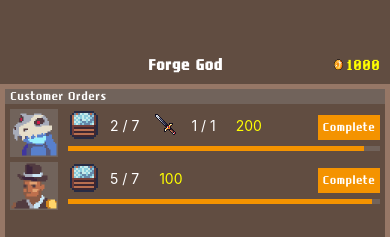
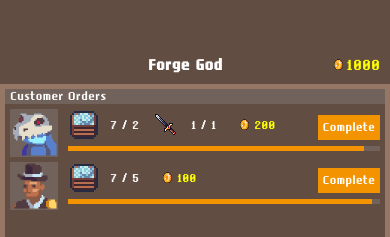
Before and after one commit to Aleksandr175/forgegod, a React Native app: screen / in a window 390 px wide. Shown: the top 237 px of the page. Built offline with nearby package versions, Linux system fonts and the light colour scheme.

Commit message:
Fix layout

```diff
--- a/src/App.tsx
+++ b/src/App.tsx
@@ -25,7 +25,7 @@ export const App = () => {
   const [page, setPage] = useState('orders');
   const [mineLvl, setMineLvl] = useState(1);
   const [money, setMoney] = useState(1000);
-  const [maxOrders, setMaxOrders] = useState(5);
+  const [maxOrdersQty, setMaxOrdersQty] = useState(5);
 
   const [loaded] = useFonts({
     LGGothic: require('./fonts/LGGothic.ttf'),
@@ -104,16 +104,15 @@ export const App = () => {
   const [orders, setOrders] = useState<IOrder[]>([]);
   const [customerOrders, setCustomerOrders] = useState<ICustomerOrder[]>([]);
 
+  const customerOrdersRef = useRef(customerOrders);
+
+  useEffect(() => {
+    customerOrdersRef.current = customerOrders;
+  }, [customerOrders]);
+
   useEffect(() => {
     createOrder(2, 10);
     createOrder(3, 2);
-    createOrder(3, 1);
-    createOrder(3, 1);
-    createOrder(3, 1);
-    createOrder(3, 1);
-    createOrder(3, 1);
-    createOrder(3, 1);
-    createOrder(3, 1);
     createOrder(3, 1);
     createOrder(3, 1);
     createOrder(3, 1);
@@ -172,6 +171,7 @@ export const App = () => {
   ]);
 
   const timer = useRef();
+  const dayTimer = useRef();
 
   useEffect(() => {
     // @ts-ignore
@@ -182,7 +182,22 @@ export const App = () => {
     };
   }, []);
 
-  const handleTimer = () => {
+  useEffect(() => {
+    // @ts-ignore
+    dayTimer.current = setInterval(handleDayTimer, 10000);
+
+    return () => {
+      clearInterval(dayTimer.current);
+    };
+  }, []);
+
+  const handleDayTimer = () => {
+    if (customerOrdersRef.current.length < 5) {
+      generateCustomerOrders();
+    }
+  };
+
+  const updateOrders = () => {
     setOrders((prevOrders) => {
       let newOrders = [...prevOrders];
 
@@ -210,7 +225,9 @@ export const App = () => {
 
       return newOrders;
     });
+  };
 
+  const updateCustomerOrders = () => {
     setCustomerOrders((prevOrders) => {
       let newOrders = [...prevOrders];
 
@@ -227,10 +244,46 @@ export const App = () => {
     });
   };
 
+  const handleTimer = () => {
+    updateOrders();
+    updateCustomerOrders();
+  };
+
+  const generateCustomerOrders = () => {
+    const possibleGoods = dictionary.goods.filter((item) => {
+      // TODO: add some conditions, check upgrades
+      return item.type === 'good';
+    });
+
+    const qtyTypeOfGoods = randomIntFromInterval(1, 2);
+    const goods = [];
+    let timeLeft = 0;
+    let cost = 0;
+
+    for (let i = 0; i < qtyTypeOfGoods; i++) {
+      const randomGoodIndex = randomIntFromInterval(
+        0,
+        possibleGoods.length - 1,
+      );
+      const qty = randomIntFromInterval(1, 3);
+      const good = possibleGoods[randomGoodIndex];
+
+      goods.push({
+        id: possibleGoods[randomGoodIndex].id,
+        qty,
+      });
+
+      timeLeft += good.time * qty;
+      cost += good.cost * qty;
+    }
+
+    createCustomerOrder(goods, timeLeft, cost);
+  };
+
   const createOrder = (id: number, qty: number) => {
     const item = dictionary.goods.find((good) => good.id === id);
 
-    if (item) {
+    if (item && orders.length < maxOrdersQty) {
       setOrders((prevOrders) => {
         orderId.current += 1;
 
@@ -429,7 +482,7 @@ export const App = () => {
           <>
             <View style={styles.forgeBlock}>
               <View style={styles.columnLeft}>
-                <PanelOrders orders={orders} maxOrders={maxOrders} />
+                <PanelOrders orders={orders} maxOrdersQty={maxOrdersQty} />
               </View>
               <View style={styles.columnRight}>
                 <View style={styles.orderBlock}>
--- a/src/components/PageOrders.tsx
+++ b/src/components/PageOrders.tsx
@@ -52,12 +52,13 @@ export const PageOrders = ({ storage, orders, onCompleteOrder }: IProps) => {
                         <>
                           <CustomImage id={good.id} size={'big'} />
                           <SQty>
-                            {good.qty} / {resourceInStorage(good.id)}
+                            {resourceInStorage(good.id)} / {good.qty}
                           </SQty>
                         </>
                       );
                     })}
 
+                    <SCostIcon source={require('../images/gold.png')} />
                     <SCost>{item.cost}</SCost>
                   </SResource>
 
@@ -87,16 +88,12 @@ export const PageOrders = ({ storage, orders, onCompleteOrder }: IProps) => {
   );
 };
 
-const SPanelWrapper = styled.View`
-  height: 150px;
-`;
-
 const SPageOrders = styled.View`
   width: 100%;
   height: 100%;
 `;
 
-const SNoOrders = styled.Text`
+const SNoOrders = styled(CustomText)`
   color: white;
 `;
 
@@ -126,12 +123,17 @@ const SResource = styled.View`
   flex: 1;
 `;
 
-const SCost = styled.Text`
+const SCostIcon = styled.Image`
+  margin-left: 10px;
+  height: 16px;
+  width: 16px;
+`;
+const SCost = styled(CustomText)`
+  margin-left: -8px;
   color: yellow;
-  margin-left: 10px;
 `;
 
-const SQty = styled.Text`
+const SQty = styled(CustomText)`
   color: white;
 `;
 
--- a/src/components/PanelOrders.tsx
+++ b/src/components/PanelOrders.tsx
@@ -8,12 +8,12 @@ import { FlatList } from 'react-native';
 
 interface IProps {
   orders: IOrder[];
-  maxOrders: number;
+  maxOrdersQty: number;
 }
 
-export const PanelOrders = ({ orders, maxOrders }: IProps) => {
+export const PanelOrders = ({ orders, maxOrdersQty }: IProps) => {
   return (
-    <Panel title={'In Process ' + orders.length + '/' + maxOrders}>
+    <Panel title={'In Process ' + orders.length + '/' + maxOrdersQty}>
       {orders.length === 0 && (
         <SNoOrders>
           No current orders. You can order something in the right panel
```
